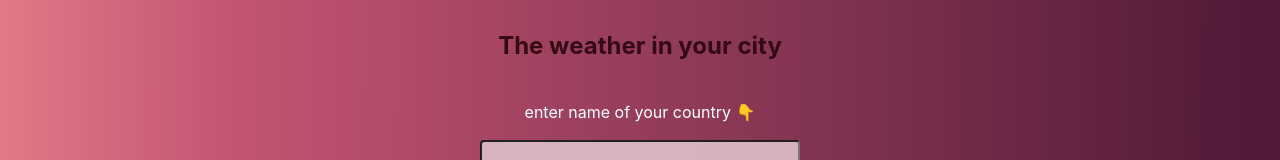
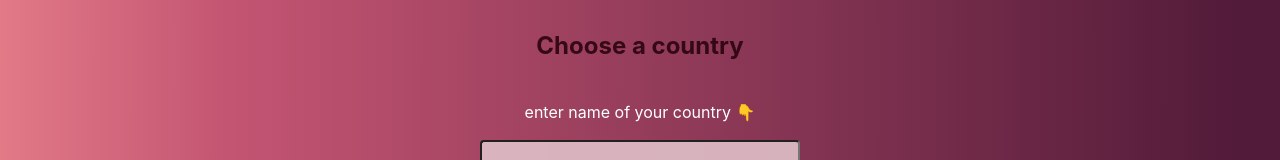
Before and after one commit to AlexSidol/goit-js-hw-10, a website built with Parcel: page src/index.html in a window 1280 px wide. Shown: the top 160 px of the page. Built offline with nearby package versions, Linux system fonts and the light colour scheme.

Commit message:
Update index.html
Choose a country

```diff
--- a/src/index.html
+++ b/src/index.html
@@ -9,7 +9,7 @@
   </head>
   <body class="body">
     <section class="section">
-      <h1 class="title">The weather in your city</h1>
+      <h1 class="title">Choose a country</h1>
       <p class="text">enter name of your country 👇</p>
 
       <input type="text" id="search-box" />
```
